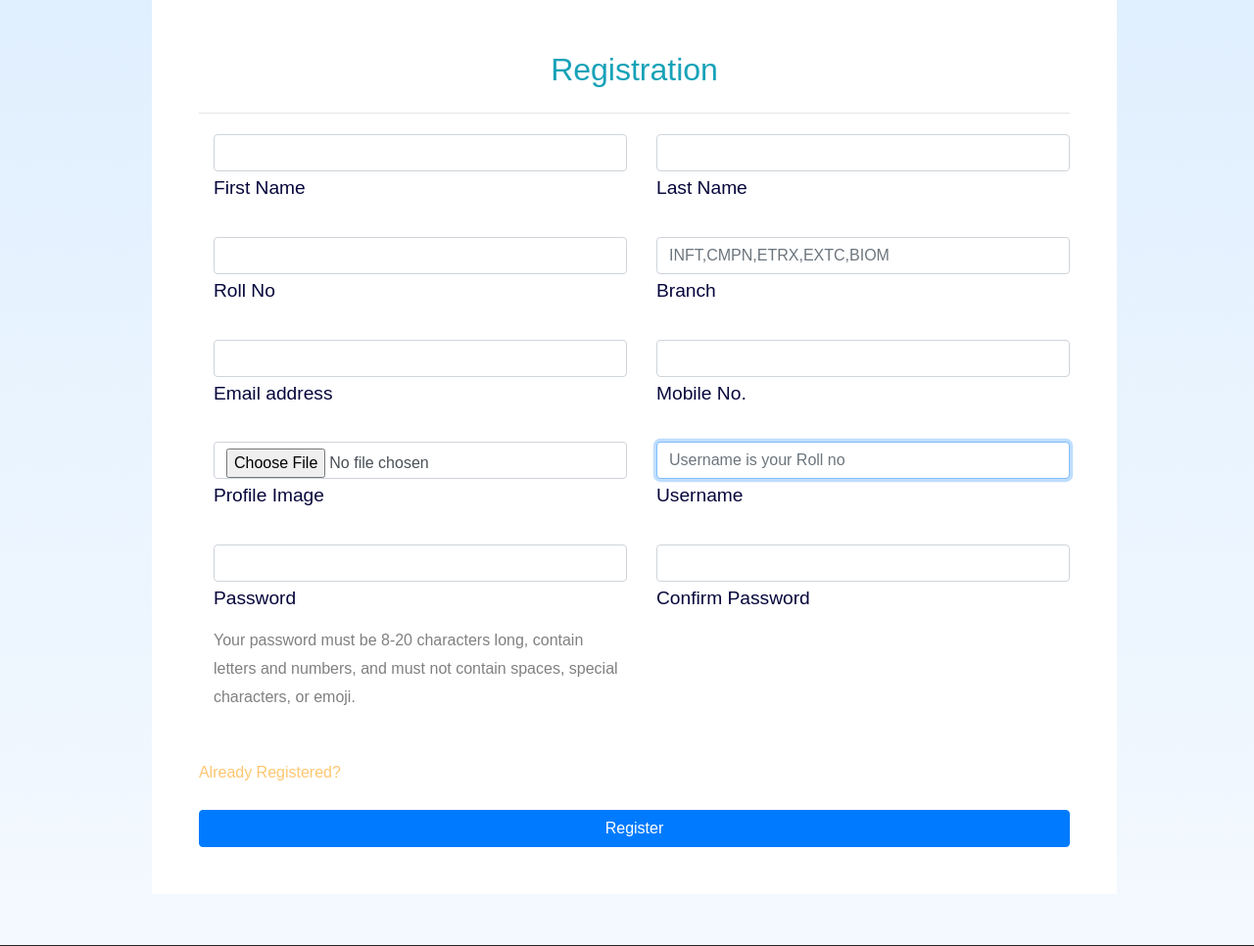
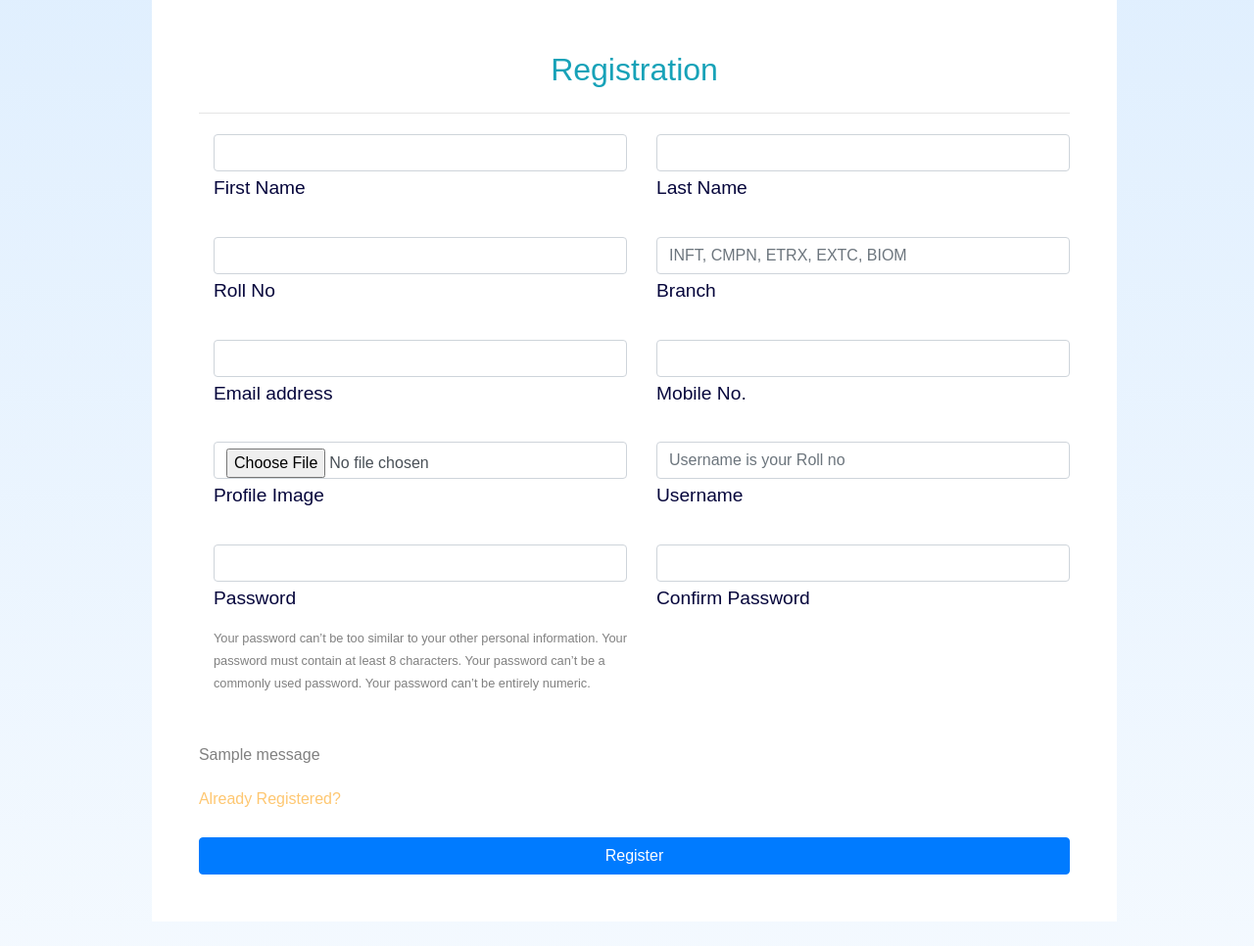
Before and after one commit to Pran1001/RepoSys, a Django app: page /register/ in a window 1280 px wide. Shown: the part 123-1089 px from the top of the page at 98% size. Run offline with Django 3.2, Linux system fonts and the light colour scheme; one stand-in notice (Sample message) is shown; some libraries are stand-ins or nearby versions.

Commit message:
Registration Fixed

```diff
--- a/REPOSYS/REPOSYSAPP/templates/password_reset.html
+++ b/REPOSYS/REPOSYSAPP/templates/password_reset.html
@@ -33,6 +33,9 @@
                            required=""
                            type="email">
                 </div>
+                {% for message in messages %}
+                <p id="messages" style="color: red">{{message}}</p>
+                {% endfor %}
                 <!-- Submit button -->
                 <button class="btn btn-primary" type="submit">Send email</button>
             </form>
--- a/REPOSYS/REPOSYSAPP/templates/password_reset_confirm.html
+++ b/REPOSYS/REPOSYSAPP/templates/password_reset_confirm.html
@@ -1,6 +1,5 @@
 {% extends 'base.html' %}
 {% block content %}
-{% load crispy_forms_tags %}
 <!--Password Reset Confirm-->
 <style>
   .text-center{
@@ -11,11 +10,6 @@
     font-size: 2em  !important;
     margin-bottom: 20px;
   }
-
-
-
-
-
 </style>
 <div class="container">
     <div class="row justify-content-center">
--- a/REPOSYS/REPOSYSAPP/templates/register.html
+++ b/REPOSYS/REPOSYSAPP/templates/register.html
@@ -14,7 +14,9 @@
     font-size: 1.2em;
     color: #05053b;
   }
-
+    .errorlist{
+    color: red;
+    }
 </style>
 
 <div class="container">
@@ -30,7 +32,7 @@
                         <!-- Firstname input -->
                         <div class="form-outline mb-4">
                             <!--                            {{form.first_name}}-->
-                            <input class="form-control" id="id_full_name" maxlength="225" name="full_name" required=""
+                            <input class="form-control" id="id_first_name" maxlength="225" name="first_name" required=""
                                    type="text">
                             <label class="form-label">First Name</label>
                         </div>
@@ -51,8 +53,8 @@
                         <!--                        Profile Photo Input-->
                         <div class="form-outline mb-4">
                             <input class="form-control" id="id_profile_image" name="profile_image" required=""
-                                   type="file">
-                            <label class="form-label" class="form-label">Profile Image</label>
+                                   type="file" accept="image/*" >
+                            <label class="form-label" >Profile Image</label>
                         </div>
                         <!-- Password input -->
                         <div class="form-outline mb-4">
@@ -60,9 +62,11 @@
                             <input autocomplete="new-password" class="form-control" id="id_password1" name="password1"
                                    required="" type="password">
                             <label class="form-label">Password</label>
-                            <div class="form-text" id="passwordHelp">
-                                Your password must be 8-20 characters long, contain letters and numbers, and must not
-                                contain spaces, special characters, or emoji.
+                            <div class="form-text" id="passwordHelp" style="font-size: 0.8em">
+                                Your password can’t be too similar to your other personal information.
+                                Your password must contain at least 8 characters.
+                                Your password can’t be a commonly used password.
+                                Your password can’t be entirely numeric.
                             </div>
                         </div>
                     </div>
@@ -77,7 +81,7 @@
                         <div class="form-outline mb-4">
                             <!--                            {{form.branch}}-->
                             <input class="form-control" id="id_branch" maxlength="225" name="branch"
-                                   placeholder="INFT,CMPN,ETRX,EXTC,BIOM" required="" type="text">
+                                   placeholder="INFT, CMPN, ETRX, EXTC, BIOM" required="" type="text">
                             <label class="form-label">Branch</label>
                         </div>
                         <!-- Phone Number input -->
@@ -90,7 +94,7 @@
                         <!-- Username input -->
                         <div class="form-outline mb-4" id="name">
                             <!--                            {{user_form.username}}-->
-                            <input autofocus="" class="form-control" id="id_username"
+                            <input class="form-control" id="id_username"
                                    maxlength="150" name="username" placeholder="Username is your Roll no" required=""
                                    type="text">
                             <label class="form-label">Username</label>
@@ -104,6 +108,9 @@
                         </div>
                     </div>
                 </div>
+                {% for message in messages %}
+                <p>{{message}}</p>
+                {% endfor %}
                 <div class="row mb-4">
                     <a href="{%url 'login'%}">Already Registered?</a>
                 </div>
@@ -117,9 +124,8 @@
 <script>
     $("input").addClass("form-control")
     var username = {{request.user.username}}
-    const username=$("id_full_name").val()
+    const username=$("id_first_name").val()
     $("id_username").val()
-
 </script>
 
 {% endblock %}
--- a/REPOSYS/REPOSYSAPP/views.py
+++ b/REPOSYS/REPOSYSAPP/views.py
@@ -10,9 +10,12 @@ from django.template.loader import render_to_string
 from django.utils.encoding import force_bytes
 from django.utils.http import urlsafe_base64_encode
 
+
 from .forms import StudentRegisterForm, UserForm, StudentCertificateForm
 # Create your views here.
 from .models import Student, Certificate
+
+
 
 
 def home(request):
@@ -30,6 +33,14 @@ def register(request, handle_uploaded_file=None):
         if request.method == 'POST':
             user_form = UserForm(request.POST)
             form = StudentRegisterForm(request.POST, request.FILES)
+            if user_form.errors:
+                message = user_form.errors
+                messages.info(request, message)
+                return redirect('register')
+            if form.errors:
+                message = form.errors
+                messages.info(request, message)
+                return redirect('register')
             if form.is_valid() and user_form.is_valid():
                 username = user_form.cleaned_data.get('username')
                 user_form.save()
@@ -38,6 +49,7 @@ def register(request, handle_uploaded_file=None):
                 student.username = User.objects.get(username=username)
                 student.save()
                 return redirect('login')
+
         context = {'form': form, 'user_form': user_form}
         return render(request, 'register.html', context)
 
@@ -126,6 +138,10 @@ def password_reset_request(request):
                     except BadHeaderError:
                         return HttpResponse('Invalid header found.')
 
+            else:
+                messages.info(request, "User with this email Id doesn't exists")
+                return redirect('password_reset')
+
     password_reset_form = PasswordResetForm()
     return render(request=request, template_name="password_reset.html",
                   context={"password_reset_form": password_reset_form})
```
Also changed, not shown: REPOSYS/REPOSYS/settings.py (+5 -2 lines), REPOSYS/db.sqlite3, REPOSYS/img/images/2021/08/19/Beneficiary.jpeg (added), REPOSYS/img/images/2021/08/19/Beneficiary_bL9oevo.jpeg (added), 2 other files.
